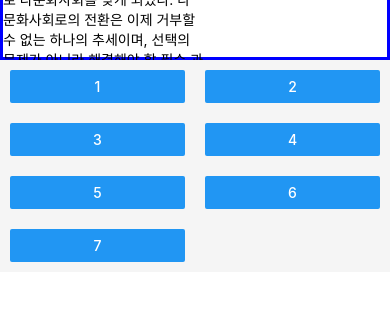
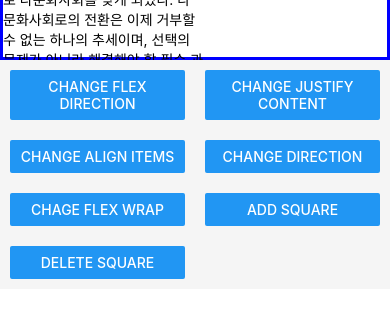
Before and after one commit to Seunghui-Jeong/Props201803290, a React Native app: screen / in a window 390 px wide. Shown: the part 362-680 px from the top of the page. Built offline with nearby package versions, Linux system fonts and the light colour scheme.

Commit message:
Change TItle

```diff
--- a/App.js
+++ b/App.js
@@ -1,12 +1,10 @@
 import React from "react";
 import { Button, View, ScrollView, StyleSheet, Text, Image, ImageBackground } from "react-native";
 import Constants from 'expo-constants';
-
 const App = () => {
   return (<>
     <View style={{paddingTop:Constants.statusBarHeight}}></View>
     <View style={[styles.container, styles.playingSpace]}>
-
       <Text>글을 씁니다.</Text>
       <Text>글을 또 씁니다.</Text>
 
@@ -28,29 +26,28 @@
 
       </ImageBackground>
     </View>
-
     <ScrollView style={[styles.container]}>
       <View style = {[styles.controlSpace]}>
         <View style={[styles.buttonView]}>
-          <Button title="1" />
+          <Button title="CHANGE FLEX DIRECTION" />
         </View>
         <View style={[styles.buttonView]}>
-          <Button title="2" />
+          <Button title="CHANGE JUSTIFY CONTENT" />
         </View>
         <View style={[styles.buttonView]}>
-          <Button title="3" />
+          <Button title="CHANGE ALIGN ITEMS" />
         </View>
         <View style={[styles.buttonView]}>
-          <Button title="4" />
+          <Button title="CHANGE DIRECTION" />
         </View>
         <View style={[styles.buttonView]}>
-          <Button title="5" />
+          <Button title="CHAGE FLEX WRAP" />
         </View>
         <View style={[styles.buttonView]}>
-          <Button title="6" />
+          <Button title="ADD SQUARE" />
         </View>
         <View style={[styles.buttonView]}>
-          <Button title="7" />
+          <Button title="DELETE SQUARE" />
         </View>
       </View>
 
```
